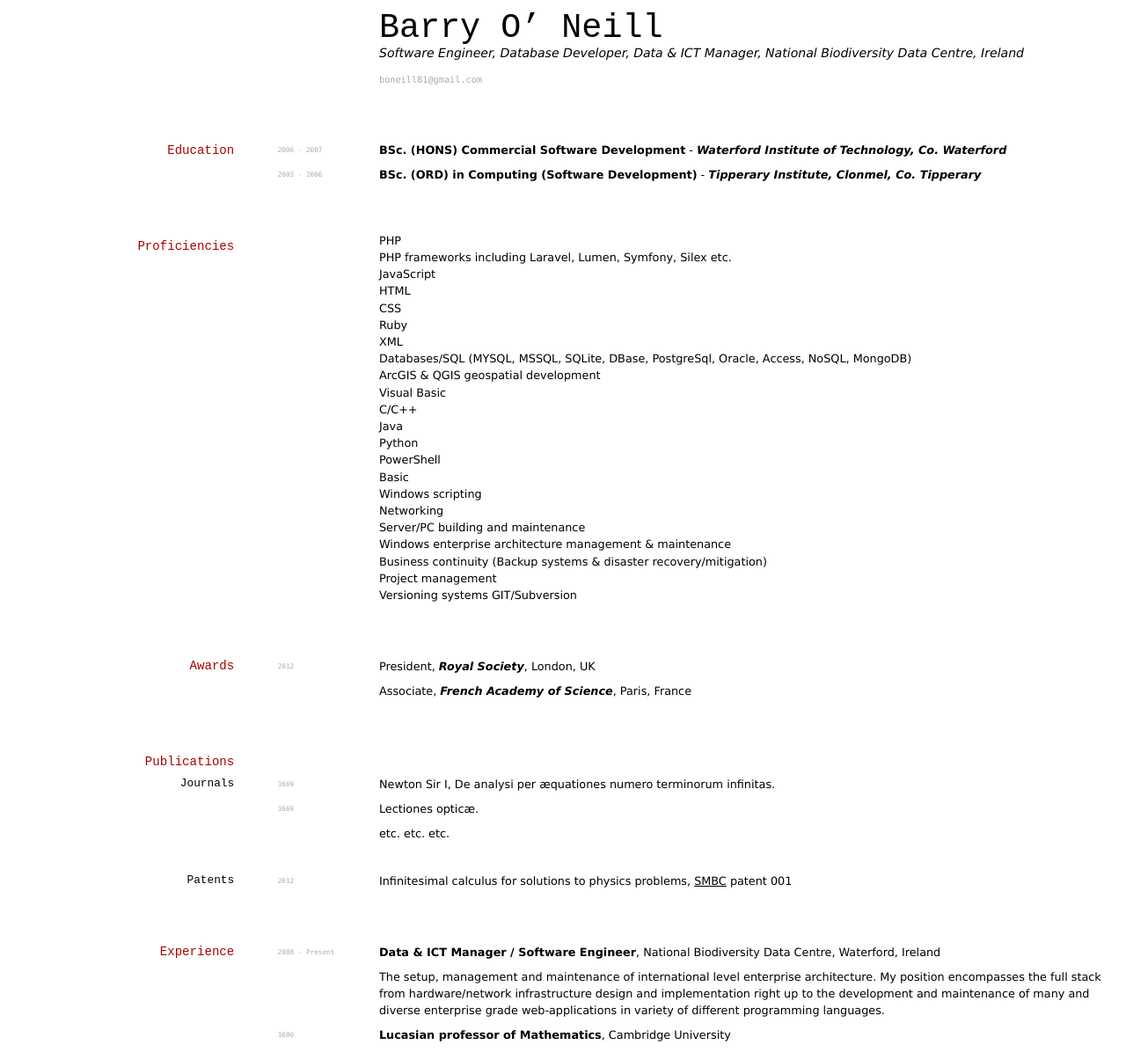
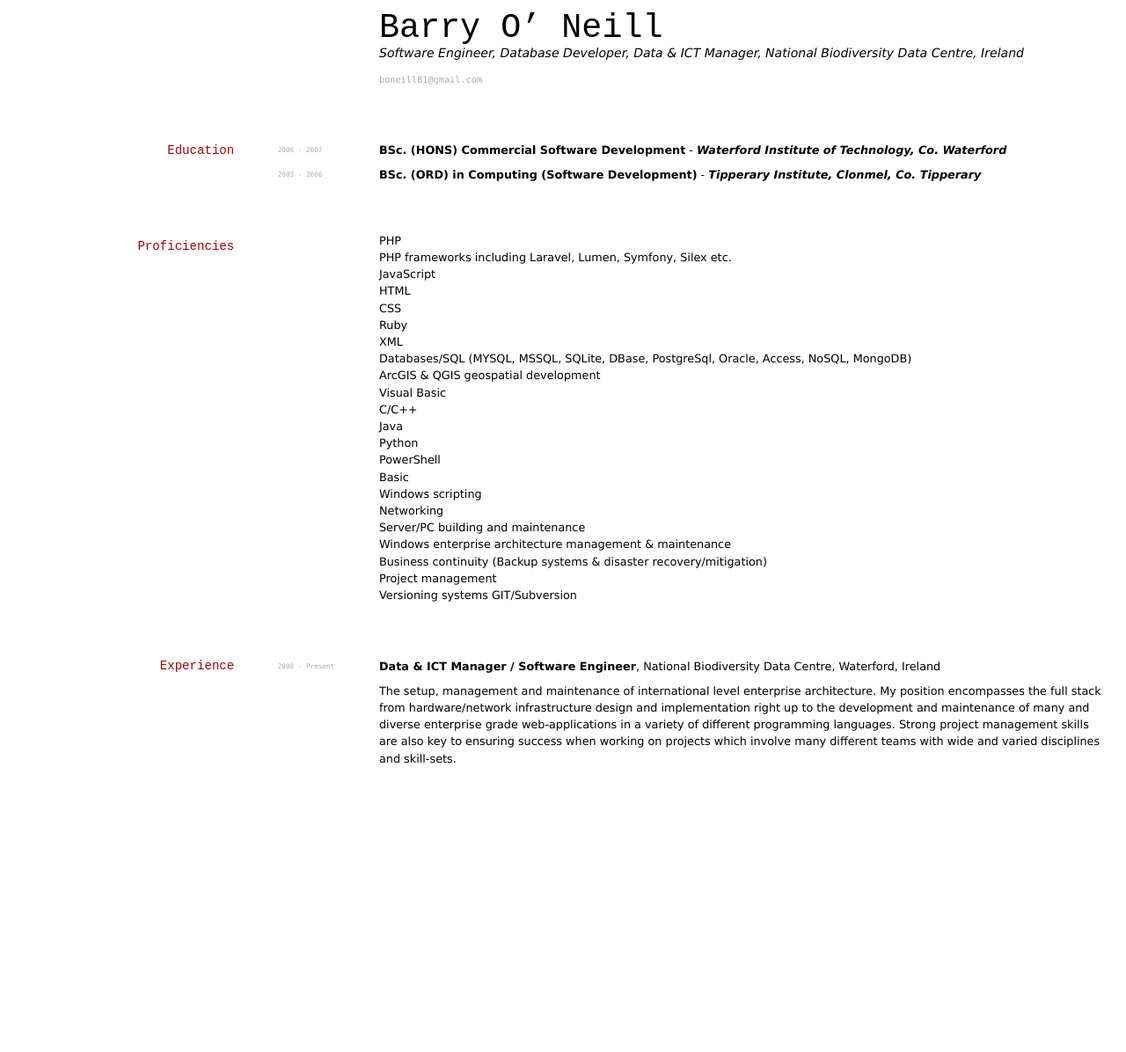
Before and after one commit to boneill81/cv, a Jekyll site: the page built from index.md, in a window 1280 px wide. Shown: the whole page at 88% size. Built offline with Jekyll 4.4.1, drawn with Linux system fonts in a browser that asks for light colours; after the commit the page ends 900 px from its top, so only the background shows below that.

Commit message:
Experience updated.

```diff
--- a/index.md
+++ b/index.md
@@ -44,45 +44,12 @@ __BSc. (ORD) in Computing (Software Development)__ - *Tipperary Institute, Clonm
 - Versioning systems GIT/Subversion
 
 
-
-## Awards
-
-`2012`
-President, *Royal Society*, London, UK
-
-Associate, *French Academy of Science*, Paris, France
-
-
-
-## Publications
-
-<!-- A list is also available [online](http://scholar.google.co.uk/citations?user=LTOTl0YAAAAJ) -->
-
-### Journals
-
-`1669`
-Newton Sir I, De analysi per æquationes numero terminorum infinitas.
-
-`1669`
-Lectiones opticæ.
-
-etc. etc. etc.
-
-### Patents
-
-`2012`
-Infinitesimal calculus for solutions to physics problems, [SMBC](http://www.techdirt.com/articles/20121011/09312820678/if-patents-had-been-around-time-newton.shtml) patent 001
-
-
 ## Experience
 
 `2008 - Present`
 __Data & ICT Manager / Software Engineer__, National Biodiversity Data Centre, Waterford, Ireland
 
-The setup, management and maintenance of international level enterprise architecture. My position encompasses the full stack from hardware/network infrastructure design and implementation right up to the development and maintenance of many and diverse enterprise grade web-applications in variety of different programming languages.
-
-`1600`
-__Lucasian professor of Mathematics__, Cambridge University
+The setup, management and maintenance of international level enterprise architecture. My position encompasses the full stack from hardware/network infrastructure design and implementation right up to the development and maintenance of many and diverse enterprise grade web-applications in a variety of different programming languages. Strong project management skills are also key to ensuring success when working on projects which involve many different teams with wide and varied disciplines and skill-sets.
 
 
 
```
